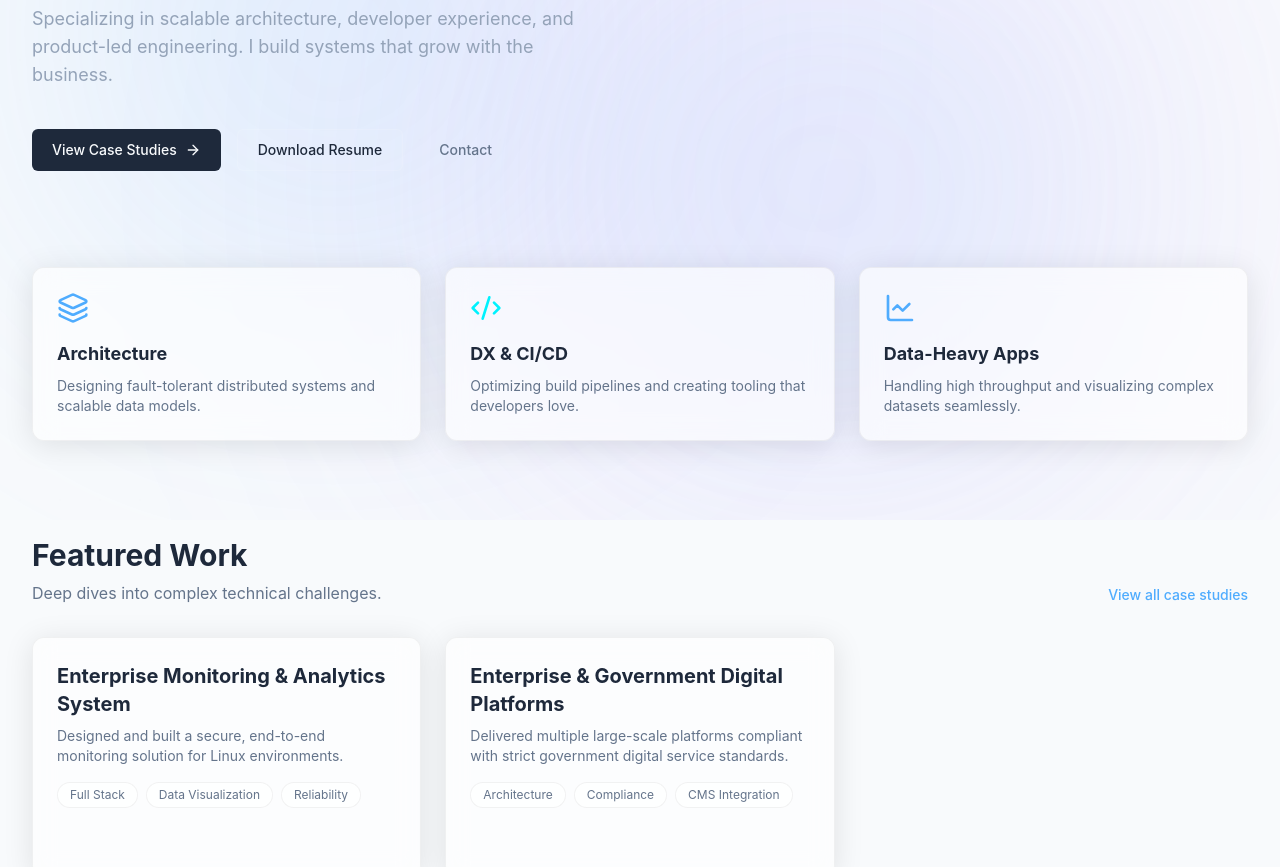
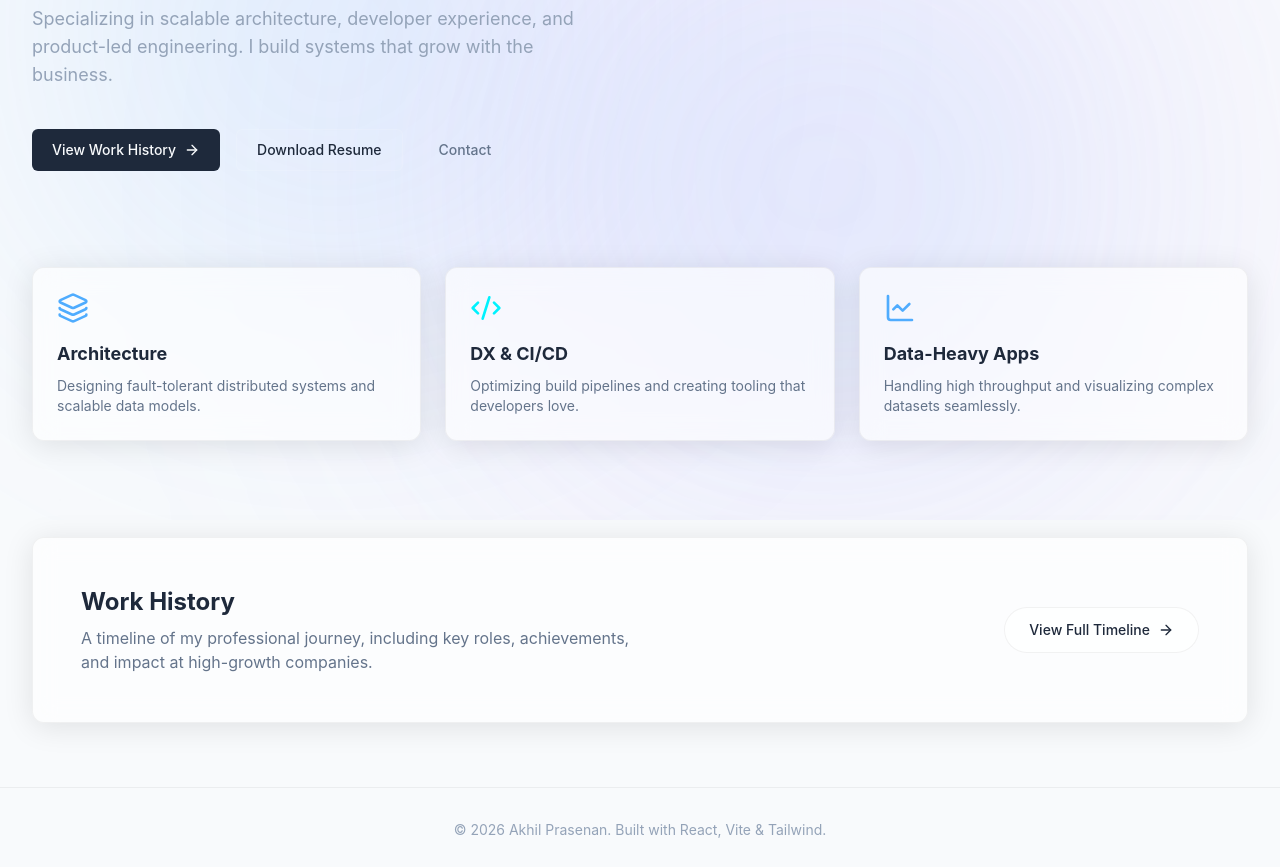
Before and after one commit to decodez/decodez.github.io, a React (Vite) app: page / in a window 1280 px wide. Shown: the part 280-1147 px from the top of the page. Built offline with nearby package versions, Linux system fonts and the light colour scheme.

Commit message:
feat: temporarily disable case studies section and clean up unused code

```diff
--- a/src/app/routes/home.tsx
+++ b/src/app/routes/home.tsx
@@ -1,10 +1,7 @@
 import { Link } from "react-router-dom"
 import { ArrowRight, Layers, LineChart, Code2 } from "lucide-react"
-import { getAllCaseStudies } from "@/lib/content"
-import { CaseStudyCard } from "@/components/CaseStudyCard"
 
 export default function Home() {
-  const caseStudies = getAllCaseStudies().slice(0, 3)
 
   return (
     <div className="container mx-auto px-4 py-16 sm:px-8 relative z-10 transition-colors duration-500">
@@ -23,10 +20,10 @@ export default function Home() {
 
         <div className="flex flex-wrap gap-4 mt-4">
           <Link
-            to="/case-studies"
+            to="/work"
             className="inline-flex items-center rounded-md bg-[var(--text-primary)] px-5 py-2.5 text-sm font-medium text-[var(--bg-color)] transition-transform hover:scale-[1.02] active:scale-[0.98]"
           >
-            View Case Studies <ArrowRight className="ml-2 h-4 w-4" />
+            View Work History <ArrowRight className="ml-2 h-4 w-4" />
           </Link>
           <a
             href="/resume.pdf"
@@ -62,31 +59,6 @@ export default function Home() {
         </div>
       </section>
 
-      {/* Featured Case Studies */}
-      <section className="mb-24">
-        <div className="mb-8 flex items-end justify-between">
-          <div>
-            <h2 className="text-3xl font-bold text-[var(--text-primary)]">Featured Work</h2>
-            <p className="mt-2 text-[var(--text-secondary)]">Deep dives into complex technical challenges.</p>
-          </div>
-          <Link to="/case-studies" className="hidden text-sm font-medium text-[#4facfe] hover:underline sm:block">
-            View all case studies
-          </Link>
-        </div>
-
-        <div className="grid gap-6 sm:grid-cols-2 lg:grid-cols-3">
-          {caseStudies.map(study => (
-            <CaseStudyCard key={study.slug} study={study} />
-          ))}
-        </div>
-
-        <div className="mt-8 text-center sm:hidden">
-           <Link to="/case-studies" className="text-sm font-medium text-[#4facfe]">
-            View all case studies →
-          </Link>
-        </div>
-      </section>
-
       {/* Timeline Preview */}
       <section>
         <div className="glass-card p-8 sm:p-12">
--- a/src/components/NavBar.tsx
+++ b/src/components/NavBar.tsx
@@ -5,7 +5,6 @@ import { ThemeToggle } from "./ThemeToggle"
 const navItems = [
   { href: "/", label: "Home" },
   { href: "/work", label: "Work" },
-  { href: "/case-studies", label: "Case Studies" },
   { href: "/toolbox", label: "Toolbox" },
   { href: "/contact", label: "Contact" },
 ]
--- a/src/router.tsx
+++ b/src/router.tsx
@@ -2,8 +2,6 @@ import { createBrowserRouter } from "react-router-dom"
 import { RootLayout } from "./app/layout/RootLayout"
 import Home from "./app/routes/home"
 import Work from "./app/routes/work"
-import CaseStudies from "./app/routes/case-studies"
-import CaseStudyDetail from "./app/routes/case-study.$slug"
 import Toolbox from "./app/routes/toolbox"
 import Contact from "./app/routes/contact"
 
@@ -14,8 +12,8 @@ export const router = createBrowserRouter([
     children: [
       { index: true, element: <Home /> },
       { path: "work", element: <Work /> },
-      { path: "case-studies", element: <CaseStudies /> },
-      { path: "case-studies/:slug", element: <CaseStudyDetail /> },
+      // { path: "case-studies", element: <CaseStudies /> },
+      // { path: "case-studies/:slug", element: <CaseStudyDetail /> },
       { path: "toolbox", element: <Toolbox /> },
       { path: "contact", element: <Contact /> },
     ],
```
